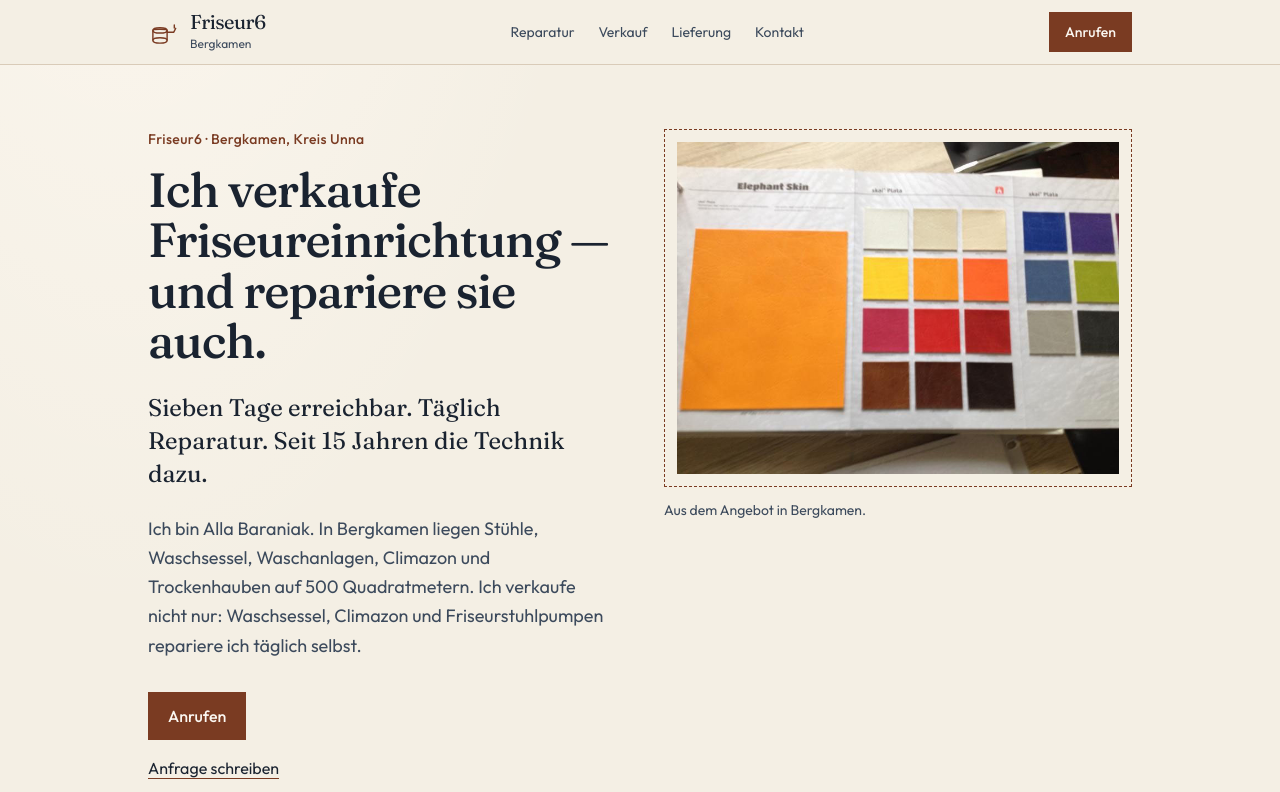
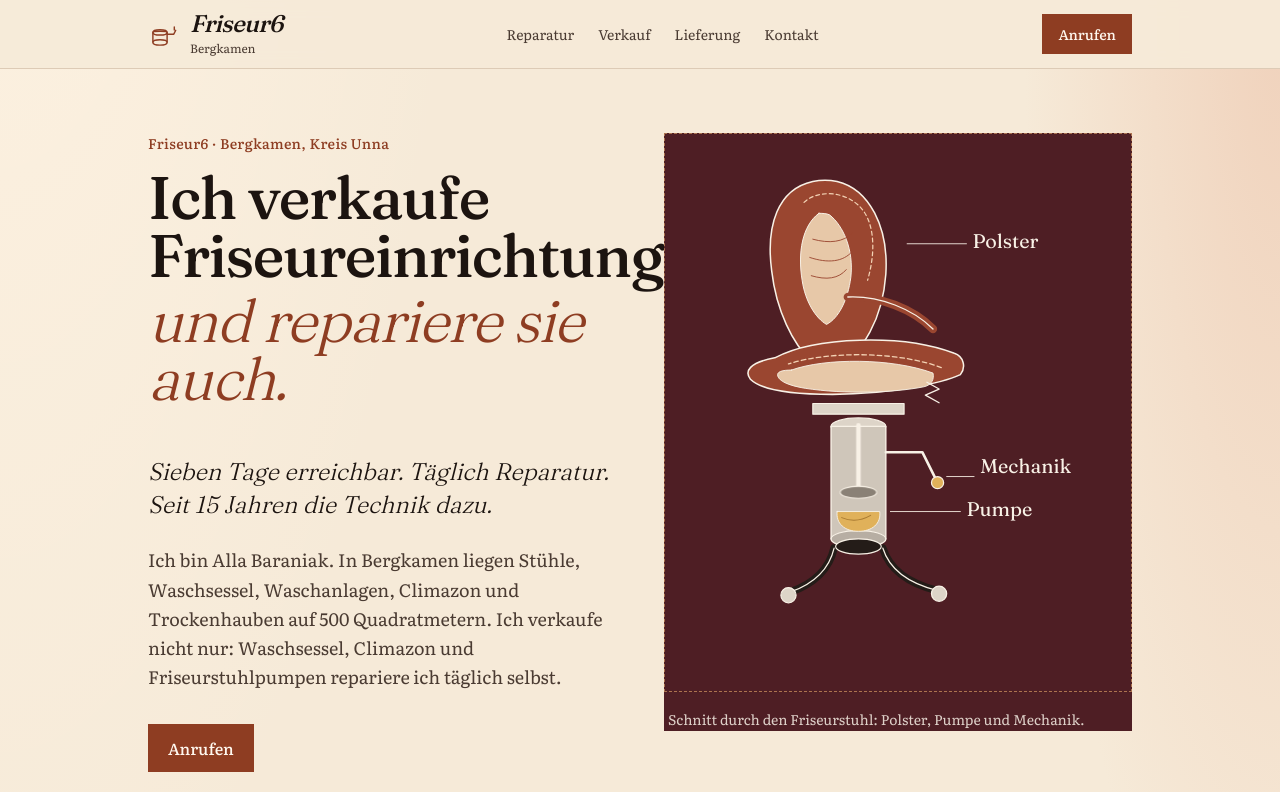
Before and after one commit to cophi-dev/friseur6, a Next.js app: page / in a window 1280 px wide. Shown: the top 792 px of the page. Built offline with nearby package versions, Linux system fonts and the light colour scheme; no server answers.

Commit message:
Give the homepage a chair cutaway and a warmer type palette.
The oxblood drawing shows upholstery, the hydraulic pump, and the height mechanism, with a slow pump motion and a stitched seam.

Co-authored-by: cophi <cophi-dev@users.noreply.github.com>

```diff
--- a/app/globals.css
+++ b/app/globals.css
@@ -1,17 +1,19 @@
 @import "tailwindcss";
 
 @theme {
-  --color-paper: #f4efe4;
-  --color-paper-deep: #e6d9c6;
-  --color-foam: #fbf7f1;
-  --color-ink: #1a2330;
-  --color-ink-soft: #3c4a5c;
-  --color-cognac: #7a3b22;
-  --color-cognac-deep: #5c2a16;
-  --color-leather: #b5835a;
-  --color-line: #d9cbb8;
+  --color-paper: #f6ead8;
+  --color-paper-deep: #ead4b8;
+  --color-foam: #fff8ef;
+  --color-ink: #1c1410;
+  --color-ink-soft: #4a3b32;
+  --color-cognac: #8e3d22;
+  --color-cognac-deep: #5e2614;
+  --color-leather: #c4895a;
+  --color-oxblood: #4e1e24;
+  --color-cream: #f8f1e6;
+  --color-line: #ddcbb6;
   --font-serif: var(--font-fraunces), "Iowan Old Style", Georgia, serif;
-  --font-sans: var(--font-outfit), "Segoe UI", sans-serif;
+  --font-sans: var(--font-literata), Georgia, serif;
 }
 
 html {
@@ -20,7 +22,9 @@ html {
 
 body {
   background-color: var(--color-paper);
-  background-image: radial-gradient(ellipse 80% 40% at 10% -10%, #fffaf3 0%, transparent 50%);
+  background-image:
+    radial-gradient(ellipse 70% 45% at 0% -10%, #fff4e4 0%, transparent 55%),
+    radial-gradient(ellipse 40% 30% at 100% 0%, #f0d2bc 0%, transparent 50%);
   color: var(--color-ink);
   font-family: var(--font-sans);
   padding-bottom: 4.75rem;
@@ -33,8 +37,38 @@ body {
 }
 
 ::selection {
-  background: #e4c7b4;
+  background: #e7b89a;
   color: var(--color-ink);
+}
+
+.font-serif {
+  font-variation-settings: "SOFT" 40, "WONK" 1, "opsz" 72;
+}
+
+.stitch-motion {
+  animation: stitch-draw 9s linear infinite;
+}
+
+.pump-motion {
+  animation: pump-sink 4.8s ease-in-out infinite;
+  transform-box: fill-box;
+  transform-origin: center top;
+}
+
+@keyframes stitch-draw {
+  to {
+    stroke-dashoffset: -36;
+  }
+}
+
+@keyframes pump-sink {
+  0%,
+  100% {
+    transform: translateY(0);
+  }
+  50% {
+    transform: translateY(11px);
+  }
 }
 
 :focus-visible {
@@ -46,4 +80,9 @@ body {
   html {
     scroll-behavior: auto;
   }
+
+  .stitch-motion,
+  .pump-motion {
+    animation: none;
+  }
 }
--- a/app/layout.tsx
+++ b/app/layout.tsx
@@ -1,5 +1,5 @@
 import type { Metadata, Viewport } from "next";
-import { Fraunces, Outfit } from "next/font/google";
+import { Fraunces, Literata } from "next/font/google";
 import { CallBar } from "@/components/call-bar";
 import { Footer } from "@/components/footer";
 import { Header } from "@/components/header";
@@ -10,11 +10,12 @@ const fraunces = Fraunces({
   subsets: ["latin"],
   variable: "--font-fraunces",
   display: "swap",
+  axes: ["SOFT", "WONK", "opsz"],
 });
 
-const outfit = Outfit({
+const literata = Literata({
   subsets: ["latin"],
-  variable: "--font-outfit",
+  variable: "--font-literata",
   display: "swap",
 });
 
@@ -50,7 +51,7 @@ export const viewport: Viewport = {
 
 export default function RootLayout({ children }: Readonly<{ children: React.ReactNode }>) {
   return (
-    <html lang="de" className={`${fraunces.variable} ${outfit.variable}`}>
+    <html lang="de" className={`${fraunces.variable} ${literata.variable}`}>
       <body className="antialiased">
         <a
           href="#inhalt"
--- a/app/page.tsx
+++ b/app/page.tsx
@@ -1,5 +1,6 @@
 import type { Metadata } from "next";
 import Link from "next/link";
+import { ChairCutaway } from "@/components/chair-cutaway";
 import { ContactForm } from "@/components/contact-form";
 import { Stitch } from "@/components/mark";
 import { Photo } from "@/components/photo";
@@ -51,13 +52,19 @@ export default function HomePage() {
     <main id="inhalt">
       <script type="application/ld+json" dangerouslySetInnerHTML={{ __html: JSON.stringify(jsonLd) }} />
 
-      <section className="mx-auto grid max-w-5xl items-start gap-10 px-5 pb-16 pt-10 sm:pb-24 sm:pt-16 lg:grid-cols-12 lg:gap-12">
+      <section className="mx-auto grid max-w-5xl items-start gap-8 px-5 pb-12 pt-10 sm:gap-10 sm:pb-16 sm:pt-16 lg:grid-cols-12 lg:gap-12">
         <div className="lg:col-span-6">
           <p className="text-sm font-medium tracking-wide text-cognac">Friseur6 · Bergkamen, Kreis Unna</p>
-          <h1 className="mt-4 font-serif text-[2.35rem] leading-[1.05] font-medium tracking-tight text-ink sm:text-5xl">
-            Ich verkaufe Friseureinrichtung — und repariere sie auch.
+          <h1 className="mt-4 font-serif text-[2.7rem] leading-[0.96] font-medium tracking-tight text-ink sm:text-6xl">
+            Ich verkaufe Friseureinrichtung
+            <span className="mt-2 block font-light text-cognac italic">und repariere sie auch.</span>
           </h1>
-          <p className="mt-6 font-serif text-xl leading-snug text-ink sm:text-2xl">
+        </div>
+        <div className="lg:col-span-6 lg:col-start-7 lg:row-span-2 lg:row-start-1">
+          <ChairCutaway />
+        </div>
+        <div className="lg:col-span-6">
+          <p className="font-serif text-xl leading-snug font-light text-ink italic sm:text-2xl">
             Sieben Tage erreichbar. Täglich Reparatur. Seit 15 Jahren die Technik dazu.
           </p>
           <p className="mt-6 text-lg leading-relaxed text-ink-soft">
@@ -77,17 +84,18 @@ export default function HomePage() {
             </Link>
           </div>
         </div>
+      </section>
+
+      <div className="mx-auto max-w-5xl px-5 pb-16 sm:pb-20">
         <Photo
-          className="lg:col-span-6"
           src="/fotos/lager-4.jpg"
           alt="Friseureinrichtung aus dem Angebot von Friseur6 in Bergkamen"
           width={800}
           height={600}
           priority
-          frame
           caption="Aus dem Angebot in Bergkamen."
         />
-      </section>
+      </div>
 
       <section id="reparatur" className="border-t border-line">
         <div className="mx-auto max-w-5xl px-5 py-16 sm:py-24">
--- /dev/null
+++ b/components/chair-cutaway.tsx
@@ -0,0 +1,97 @@
+export function ChairCutaway() {
+  return (
+    <figure className="bg-oxblood text-cream">
+      <div className="border border-dashed border-leather/80 p-3 sm:p-5">
+        <svg viewBox="0 0 560 680" className="h-auto w-full" aria-hidden="true">
+          <g fill="none" stroke="#f8f1e6" strokeLinecap="round" strokeLinejoin="round">
+            <path
+              d="M168 36c-46 10-62 58-54 118 6 52 28 96 52 118 8 6 20 8 32 4 36-10 62-62 66-118 4-62-22-112-64-122-10-2-22-2-32 0z"
+              fill="#9a4630"
+              strokeWidth="2"
+            />
+            <path
+              d="M176 78c-22 16-28 52-22 88 4 28 18 50 32 58 16-8 28-32 32-62 4-36-10-68-28-82-4-2-10-2-14-2z"
+              fill="#e7c8a8"
+              strokeWidth="1.3"
+            />
+            <path d="M168 112c22 6 40 4 52-8" stroke="#9a4630" strokeWidth="1.2" />
+            <path d="M164 136c24 8 44 6 56-8" stroke="#9a4630" strokeWidth="1.2" />
+            <path d="M166 160c20 6 36 4 46-8" stroke="#9a4630" strokeWidth="1.2" />
+            <path
+              className="stitch-motion"
+              d="M156 64c18-18 58-16 78 10 16 22 16 58 6 92"
+              stroke="#f3d2b4"
+              strokeWidth="1.6"
+              strokeDasharray="5 4"
+            />
+
+            <path d="M214 188c42-2 86 16 112 42" stroke="#9a4630" strokeWidth="11" />
+            <path d="M214 188c42-2 86 16 112 42" strokeWidth="1.7" />
+
+            <path
+              d="M118 268c52-28 168-32 236-6 12 4 16 18 8 28-22 10-86 26-168 26-64 0-96-8-108-20-8-10-2-22 32-28z"
+              fill="#9a4630"
+              strokeWidth="2"
+            />
+            <path
+              d="M140 284c44-16 132-16 186 4 2 8-2 16-12 18-40 8-104 10-156 2-24-4-34-10-36-16-2-6 6-8 18-8z"
+              fill="#e7c8a8"
+              strokeWidth="1.2"
+            />
+            <path
+              className="stitch-motion"
+              d="M136 276c56-18 150-16 204 6"
+              stroke="#f3d2b4"
+              strokeWidth="1.7"
+              strokeDasharray="6 4"
+            />
+            <path d="M318 300l16 9-18 8 18 10" strokeWidth="1.7" />
+
+            <path d="M168 328h120v14H168z" fill="#ddd4c8" strokeWidth="1.5" />
+
+            <ellipse cx="228" cy="358" rx="36" ry="11" fill="#ddd4c8" strokeWidth="1.7" />
+            <path d="M192 358h72v148h-72z" fill="#cfc6ba" strokeWidth="1.7" />
+            <path d="M192 358v148M264 358v148" strokeWidth="1.1" opacity="0.4" />
+            <ellipse cx="228" cy="506" rx="36" ry="11" fill="#b7aea3" strokeWidth="1.7" />
+
+            <g className="pump-motion">
+              <path d="M228 346v86" strokeWidth="6" />
+              <ellipse cx="228" cy="434" rx="24" ry="8" fill="#8a8176" strokeWidth="1.4" />
+            </g>
+
+            <path d="M200 470h56c2 16-10 26-28 26s-30-10-28-26z" fill="#e0b15a" strokeWidth="1.2" />
+            <path d="M206 478c12 5 26 4 38-3" stroke="#a87a32" strokeWidth="1.4" />
+
+            <path d="M196 518c-6 26-24 46-58 58" stroke="#241c18" strokeWidth="10" />
+            <path d="M196 518c-6 26-24 46-58 58" strokeWidth="1.6" />
+            <path d="M260 518c8 26 32 46 72 56" stroke="#241c18" strokeWidth="10" />
+            <path d="M260 518c8 26 32 46 72 56" strokeWidth="1.6" />
+            <ellipse cx="228" cy="516" rx="30" ry="10" fill="#241c18" strokeWidth="1.5" />
+            <circle cx="136" cy="580" r="10" fill="#ddd4c8" strokeWidth="1.6" />
+            <circle cx="334" cy="578" r="10" fill="#ddd4c8" strokeWidth="1.6" />
+
+            <path d="M264 392h48l18 36" strokeWidth="3.4" />
+            <circle cx="332" cy="432" r="8" fill="#e0b15a" strokeWidth="1.6" />
+
+            <path d="M292 118h78" strokeWidth="1.15" />
+            <path d="M270 470h92" strokeWidth="1.15" />
+            <path d="M344 424h36" strokeWidth="1.15" />
+
+            <text x="378" y="124" fill="#f8f1e6" stroke="none" fontFamily="var(--font-fraunces), Georgia, serif" fontSize="26">
+              Polster
+            </text>
+            <text x="370" y="476" fill="#f8f1e6" stroke="none" fontFamily="var(--font-fraunces), Georgia, serif" fontSize="26">
+              Pumpe
+            </text>
+            <text x="388" y="420" fill="#f8f1e6" stroke="none" fontFamily="var(--font-fraunces), Georgia, serif" fontSize="26">
+              Mechanik
+            </text>
+          </g>
+        </svg>
+      </div>
+      <figcaption className="px-1 pt-4 text-sm leading-relaxed text-cream/85">
+        Schnitt durch den Friseurstuhl: Polster, Pumpe und Mechanik.
+      </figcaption>
+    </figure>
+  );
+}
--- a/components/header.tsx
+++ b/components/header.tsx
@@ -16,7 +16,7 @@ export function Header() {
         <Link href="/" className="flex items-center gap-2.5 text-ink" aria-label="Friseur6, Startseite">
           <PumpMark className="h-8 w-8 shrink-0 text-cognac" />
           <span>
-            <span className="block font-serif text-xl leading-none tracking-tight">Friseur6</span>
+            <span className="block font-serif text-2xl leading-none font-medium tracking-tight italic">Friseur6</span>
             <span className="mt-1 block text-xs text-ink-soft">Bergkamen</span>
           </span>
         </Link>
```
